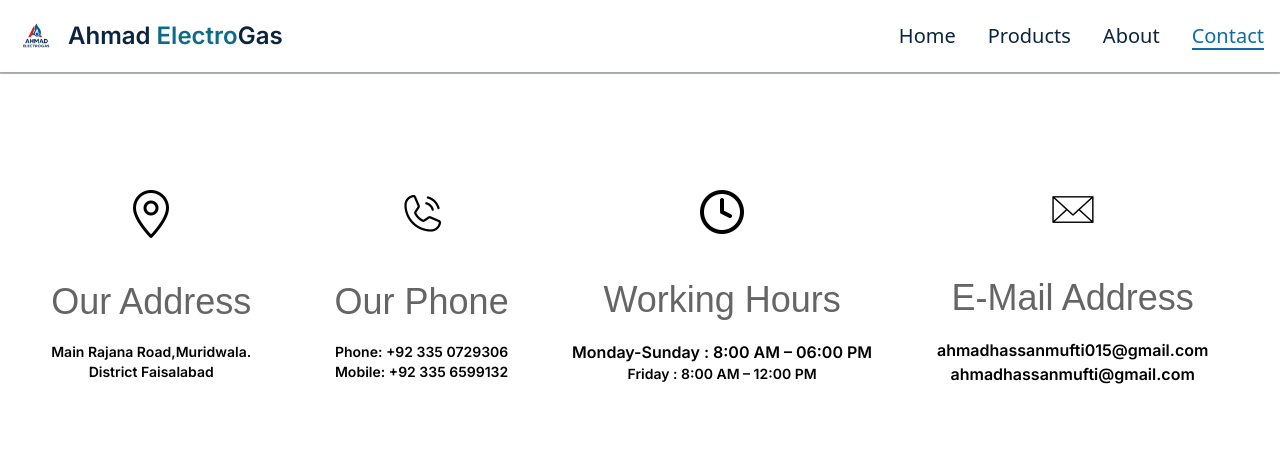
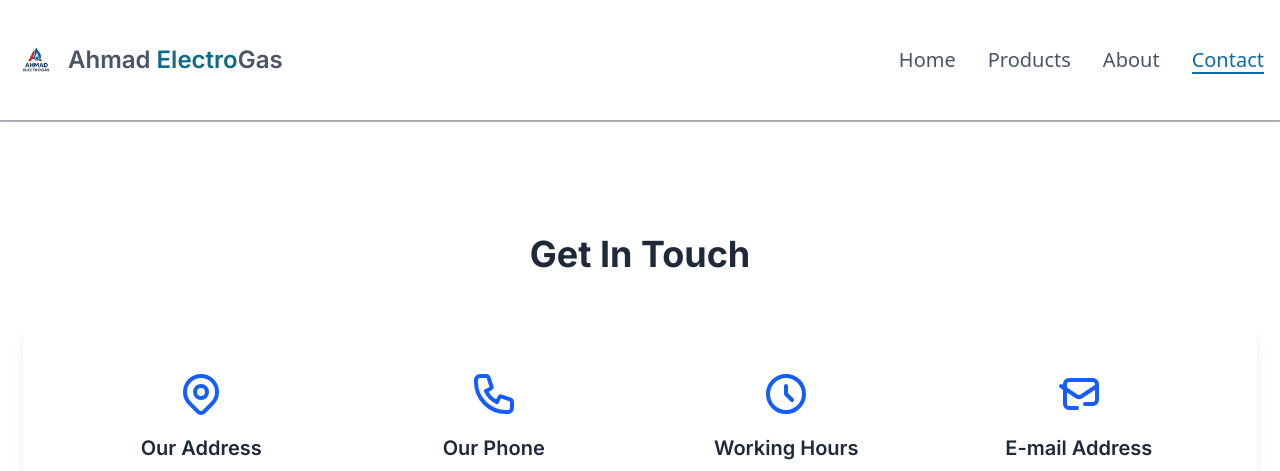
Before and after one commit to zanns19/AhmadGasCenter, a Django app: page /contact in a window 1280 px wide. Shown: the top 471 px of the page. Run offline with Django 5.2, Linux system fonts and the light colour scheme; some libraries are stand-ins or nearby versions; some web fonts are replaced.

Commit message:
Changes in ui

```diff
--- a/templates/about.html
+++ b/templates/about.html
@@ -14,7 +14,7 @@
 </div>
 
 
-          <div class="bg-[#071724]  text-[#E6F6FF] p-3 sm:p-10 my-5">
+          <div class="bg-[#071724]  text-[#E6F6FF] p-3 sm:p-10 my-5 rounded-lg">
               <h1 class= "gulzar-regular text-center text-[16px] sm:text-3xl sm:text-[40px]">تباہی ہے اُن لوگوں کے لیے جو ناپ تول میں کمی کرتے ہیں </h1>
               <div class="text-end mr-1 opacity-75 sm:mr-6 text-[15px] sm:text-xl">
                 <h1 class="font-bold text-center gulzar-regular mt-5">
--- a/templates/base.html
+++ b/templates/base.html
@@ -249,12 +249,12 @@
 <body class=" font-sans leading-normal tracking-normal">
   <script async defer crossorigin="anonymous" src="https://connect.facebook.net/en_GB/sdk.js#xfbml=1&version=v23.0"></script>
 <nav class="border-gray-200 w-full bg-[#FFFFFF] text-white dark:bg-gray-800  dark:border-gray-700 sm:sticky sm:top-0 sm:shadow sm:z-50">
-  <div class="max-w-[1460px] flex flex-wrap items-center justify-between mx-auto p-4">
+  <div class="max-w-[1460px] flex flex-wrap items-center justify-between mx-auto p-4 py-10 ">
    <a href="/" class="flex items-center space-x-3 rtl:space-x-reverse group">
   <img src="{% static 'image/nav.png' %}"
        class="h-10 rounded-full transition-transform group-hover:[animation:flip_1s_linear_infinite]"
        alt="Ahmad ElectroGas Logo" />
-            <span class="self-center text-xl sm:text-2xl font-semibold whitespace-nowrap text-[#0B2540]">Ahmad <span class="text-[#0c6b87]">Electro</span>Gas</span>
+            <span class="self-center text-xl sm:text-2xl font-semibold whitespace-nowrap text-gray-600">Ahmad <span class="text-[#0c6b87]">Electro</span>Gas</span>
     </a>
 
 
@@ -272,8 +272,10 @@
      class="nav-link block relative py-2 px-3 md:p-0 hover:text-[#0E6BA8]
             {% if request.path == '/' %}
               active text-[#0E6BA8]
+              active font-semibold
+
             {% else %}
-              text-[#0B2540]
+              text-gray-600
             {% endif %}">
     Home
   </a>
@@ -283,7 +285,7 @@
   <li>
   <a href="/services"
      class="block  py-2 px-3 md:p-0 relative nav-link
-       hover:text-[#0E6BA8]     {% if '/services' in request.path %}active text-[#0E6BA8] {% else %}text-[#0B2540]{% endif %}">
+       hover:text-[#0E6BA8]     {% if '/services' in request.path %}active text-[#0E6BA8] {% else %}text-gray-600{% endif %}">
     Products
   </a>
 </li>
@@ -292,7 +294,7 @@
   <li>
     <a href="/about"
        class="block home py-2 px-3 md:p-0 relative rounded-sm nav-link
-    hover:text-[#0E6BA8]          {% if request.path == '/about' %}active text-[#0E6BA8] {% else %}text-[#0B2540]{% endif %}">
+    hover:text-[#0E6BA8]          {% if request.path == '/about' %}active text-[#0E6BA8] {% else %}text-gray-600{% endif %}">
       About
     </a>
   </li>
@@ -300,7 +302,7 @@
   <li>
     <a href="/contact"
        class="block home py-2 px-3 md:p-0 relative rounded-sm nav-link
-      hover:text-[#0E6BA8]        {% if request.path == '/contact' %}active text-[#0E6BA8]  {% else %}text-[#0B2540]{% endif %}">
+      hover:text-[#0E6BA8]        {% if request.path == '/contact' %}active text-[#0E6BA8]  {% else %}text-gray-600{% endif %}">
       Contact
     </a>
   </li>
--- a/templates/contact.html
+++ b/templates/contact.html
@@ -4,51 +4,54 @@
 {% block content %}
 <div class="md:max-w-[1270px] md:mx-auto px-0.5">
 <div id="main" class="mt-16 mb-4 sm:mt-28">
-	<div class="flex flex-col justify-center md:ml-6 items-center sm:flex-row mb-14 sm:mb-24" >
-		<div class="item flex flex-col justify-center items-center sm:w-1/5">
-			<span class="mb-2.5 sm:mb-6"><img src="{% static 'image/location.png' %}" alt=""></span>
-			<p class="libertinus-sans-regular text-3xl sm:text-4xl my-5 opacity-60">Our Address</p>
-			<div>
-				<p class="font-semibold text-sm text-center ">Main Rajana Road,Muridwala.</p>
-				<p class="font-semibold text-sm text-center">District Faisalabad</p>
-			</div>
-		</div>
-		<div class="item flex flex-col justify-center items-center my-9 sm:my-0 sm:w-1/4">
-			<span class="mb-2.5 sm:mb-6"><img src="{% static 'image/ph.png' %}" alt=""></span>
-			<p class="libertinus-sans-regular text-3xl sm:text-4xl my-5 opacity-60">Our Phone</p>
-			<div>
+  <div class="container mx-auto px-4">
+            <h1 class="text-4xl font-bold text-center mb-12 text-gray-800">Get In Touch</h1>
 
-				<p class="font-semibold text-sm text-center ">Phone: +92 335 0729306
+            <!-- Contact Info Section -->
+            <div class="bg-white rounded-xl shadow-lg p-8 md:p-12 mb-8 grid grid-cols-1 md:grid-cols-2 lg:grid-cols-4 gap-8 text-center">
+                <div class="flex flex-col items-center">
+                    <svg xmlns="http://www.w3.org/2000/svg" class="h-12 w-12 text-blue-600 mb-4" fill="none" viewBox="0 0 24 24" stroke="currentColor">
+                        <path stroke-linecap="round" stroke-linejoin="round" stroke-width="2" d="M17.657 16.657L13.414 20.9a1.998 1.998 0 01-2.827 0l-4.244-4.243a8 8 0 1111.314 0z"></path>
+                        <path stroke-linecap="round" stroke-linejoin="round" stroke-width="2" d="M15 11a3 3 0 11-6 0 3 3 0 016 0z"></path>
+                    </svg>
+                    <h3 class="text-xl font-semibold mb-2 text-gray-800">Our Address</h3>
+                    <p class="text-gray-600">Main Rajana Road, Muridwala</p>
+                    <p class="text-gray-600">District Faisalabad</p>
+
+                </div>
+                <div class="flex flex-col items-center">
+                    <svg xmlns="http://www.w3.org/2000/svg" class="h-12 w-12 text-blue-600 mb-4" fill="none" viewBox="0 0 24 24" stroke="currentColor">
+                        <path stroke-linecap="round" stroke-linejoin="round" stroke-width="2" d="M3 5a2 2 0 012-2h3.28a1 1 0 01.948.684l1.498 4.493a1 1 0 01-.502 1.21l-2.257 1.13a11.042 11.042 0 005.516 5.516l1.13-2.257a1 1 0 011.21-.502l4.493 1.498a1 1 0 01.684.949V19a2 2 0 01-2 2h-1C9.716 21 3 14.284 3 6V5z"></path>
+                    </svg>
+                    <h3 class="text-xl font-semibold mb-2 text-gray-800">Our Phone</h3>
+
+				<p class=" text-sm text-center ">Phone: +92 335 0729306
 				</p>
-				<p class="font-semibold text-sm text-center">Mobile: +92 335 6599132</p>
-			</div>
-		</div>
-		<div class="item flex flex-col justify-center items-center my-9 sm:my-0 sm:w-1/4">
-			<span class="mb-2.5 sm:mb-6"><img src="{% static 'image/watch.png' %}" alt=""></span>
-			<p class="libertinus-sans-regular text-3xl sm:text-4xl my-5 opacity-60">Working Hours</p>
-			<div>
-
-				<p class="font-semibold  text-center ">
+				<p class=" text-sm text-center">Mobile: +92 335 6599132</p>
+                </div>
+                <div class="flex flex-col items-center">
+                    <svg xmlns="http://www.w3.org/2000/svg" class="h-12 w-12 text-blue-600 mb-4" fill="none" viewBox="0 0 24 24" stroke="currentColor">
+                        <path stroke-linecap="round" stroke-linejoin="round" stroke-width="2" d="M12 8v4l3 3m6-3a9 9 0 11-18 0 9 9 0 0118 0z"></path>
+                    </svg>
+                    <h3 class="text-xl  mb-2 text-gray-800 font-semibold">Working Hours</h3>
+                    <p class=" text-sm text-center ">
 					Monday-Sunday : 8:00 AM – 06:00 PM
 				</p>
-			</div>
-<p class="font-semibold text-sm text-center"> Friday : 8:00 AM – 12:00 PM</p>
-		</div>
-		<div class="item flex flex-col justify-center items-center my-9 sm:my-0 sm:w-1/3">
-			<span class="mb-2.5 sm:mb-6 "><img src="{% static 'image/email.png' %}" alt=""></span>
-			<p class="libertinus-sans-regular text-3xl sm:text-4xl my-5 opacity-60">E-Mail Address</p>
-		<div>
+<p class="  text-center"> Friday : 8:00 AM – 12:00 PM</p>
 
-			<p class="font-semibold  text-center ">ahmadhassanmufti015@gmail.com</p>
-			<p class="font-semibold  text-center ">ahmadhassanmufti@gmail.com</p>
-		</div>
-		</div>
+                </div>
+                <div class="flex flex-col items-center">
+                    <svg xmlns="http://www.w3.org/2000/svg" class="h-12 w-12 text-blue-600 mb-4" fill="none" viewBox="0 0 24 24" stroke="currentColor">
+                        <path stroke-linecap="round" stroke-linejoin="round" stroke-width="2" d="M3 8l7.89 5.26a2 2 0 002.22 0L21 8m-6 9h4a2 2 0 002-2V7a2 2 0 00-2-2H7a2 2 0 00-2 2v10a2 2 0 002 2h4"></path>
+                    </svg>
+                    <h3 class="text-xl mb-2 text-gray-800 font-semibold">E-mail Address</h3>
+
+			<p class="  text-center ">ahmadhassanmufti015@gmail.com</p>
+			<p class=" text-center ">ahmadhassanmufti@gmail.com</p>
+                </div>
+            </div>
 
 
-
-
-
-	</div>
 
 
 		<iframe class="responsive-iframe rounded-xl mb-5" src="https://www.google.com/maps/embed?pb=!1m18!1m12!1m3!1d3423.7834268003567!2d72.7177987!3d30.892719!2m3!1f0!2f0!3f0!3m2!1i1024!2i768!4f13.1!3m3!1m2!1s0x3922e195758dd1f9%3A0xf022e121e5761e9c!2sAhmad%20Gas%20Center!5e0!3m2!1sen!2s!4v1754218253878!5m2!1sen!2s"  style="border:0;" allowfullscreen="true" loading="lazy" referrerpolicy="no-referrer-when-downgrade"></iframe>
--- a/theme/static/css/dist/styles.css
+++ b/theme/static/css/dist/styles.css
@@ -523,8 +520,14 @@
   .mb-6 {
     margin-bottom: calc(var(--spacing) * 6);
   }
+  .mb-8 {
+    margin-bottom: calc(var(--spacing) * 8);
+  }
   .mb-10 {
     margin-bottom: calc(var(--spacing) * 10);
+  }
+  .mb-12 {
+    margin-bottom: calc(var(--spacing) * 12);
   }
   .mb-14 {
     margin-bottom: calc(var(--spacing) * 14);
@@ -1252,6 +1270,10 @@
   .text-3xl {
     font-size: var(--text-3xl);
     line-height: var(--tw-leading, var(--text-3xl--line-height));
+  }
+  .text-4xl {
+    font-size: var(--text-4xl);
+    line-height: var(--tw-leading, var(--text-4xl--line-height));
   }
   .text-5xl {
     font-size: var(--text-5xl);
```
Also changed, not shown: other parts of theme/static/css/dist/styles.css (+54 -9 lines).
